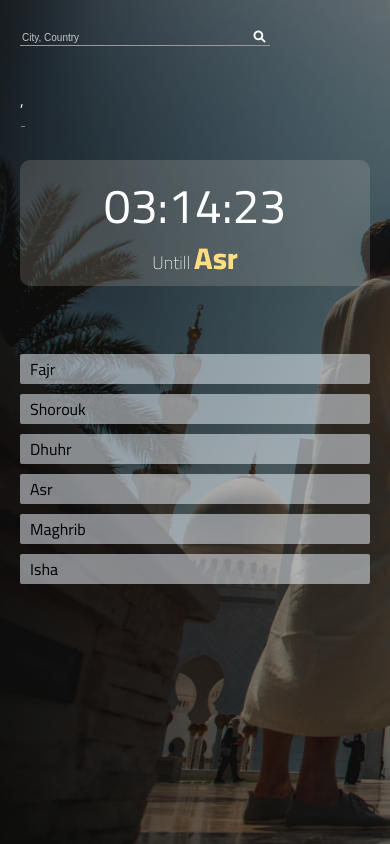
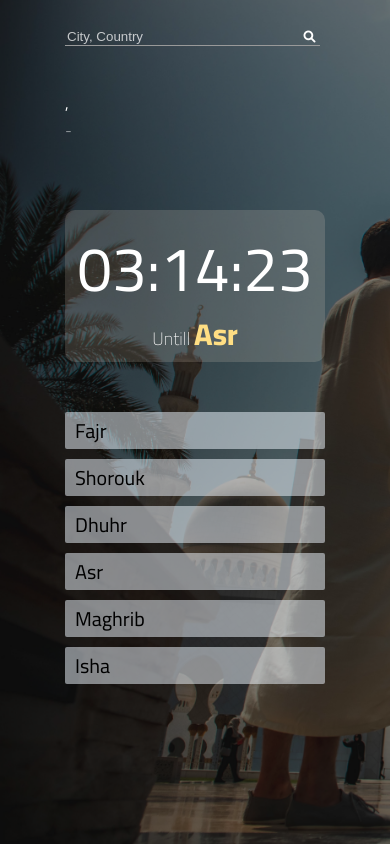
Before and after one commit to ahmedreda1009/Prayers-App, a website: page index.html in a window 390 px wide. Drawn offline with nearby package versions, Linux system fonts and the light colour scheme; no server answers.

Commit message:
css dimentions edits

```diff
--- a/css/style.css
+++ b/css/style.css
@@ -30,15 +30,16 @@ body::after {
 }
 
 .container {
-    width: 100%;
-    height: 100%;
-    max-width: 900px;
+    /* width: 100%;
+    height: 100%; */
+    /* max-width: 900px; */
     display: flex;
-    justify-content: space-evenly;
+    gap: 30px;
+    justify-content: center;
     align-items: center;
 }
 
-@media (max-width: 600px) {
+@media (max-width: 920px) {
     .container {
         display: block;
     }
@@ -46,7 +47,7 @@ body::after {
 
 .info {
     min-width: 300px;
-    min-height: 300px;
+    min-height: 350px;
     /* background-color: rgba(0, 0, 0, 0.1); */
     border-radius: 5px;
     padding: 20px;
@@ -61,13 +62,12 @@ body::after {
     border-bottom: 1px solid #999;
     outline: none;
     color: white;
-    min-width: 250px;
+    min-width: calc(100% - 5px);
     padding-right: 25px;
 }
 
 .info input::placeholder {
     color: #ffffffba;
-    font-size: 10px;
     font-weight: 100;
 }
 
@@ -81,11 +81,11 @@ body::after {
 }
 
 .info .location {
-    margin-top: 10px;
+    margin-top: 20px;
 }
 
 .info .location .city {
-    font-size: 35px;
+    font-size: 30px;
     font-weight: 200;
 }
 
@@ -95,8 +95,8 @@ body::after {
 }
 
 .info .date-time {
-    margin-top: -13px;
-    font-size: 13px;
+    margin-top: -10px;
+    font-size: 15px;
     font-weight: 200;
 }
 
@@ -111,12 +111,20 @@ body::after {
 .info .next-prayer-time {
     margin-top: auto;
     height: 120px;
+
+    width: 400px;
     /* width: max-content; */
     text-align: center;
 }
 
+@media (max-width: 700px) {
+    .info .next-prayer-time {
+        width: 100%;
+    }
+}
+
 .info .time-till-next {
-    font-size: 48px;
+    font-size: 62px;
     background-color: rgba(250, 235, 215, 0.156);
     border-radius: 10px;
     /* padding: 10px 0; */
@@ -140,12 +148,19 @@ body::after {
 }
 
 .prayers {
-    min-width: 300px;
-    min-height: 300px;
-    /* background-color: rgba(0, 0, 0, 0.1); */
     border-radius: 5px;
     display: flex;
     align-items: flex-end;
+    min-height: 350px;
+}
+
+@media (max-width: 700px) {
+    .info {
+        max-width: 300px;
+    }
+    .prayers {
+        max-width: 300px;
+    }
 }
 
 .prayers ul {
@@ -160,6 +175,14 @@ body::after {
     background-color: rgba(240, 248, 255, 0.514);
     padding: 0 10px;
     border-radius: 2px;
+    font-size: 20px;
+    width: 400px;
+}
+
+@media (max-width: 700px) {
+    .prayers .prayer {
+        width: 100%;
+    }
 }
 
 .prayers .prayer:last-child {
--- a/js/main.js
+++ b/js/main.js
@@ -1,7 +1,7 @@
 // const userDateApi = 'http://api.aladhan.com/v1/currentDate?zone=';
 // const userTimeApi = 'http://api.aladhan.com/v1/currentTime?zone=';
 const userLocationApi = 'http://ip-api.com/json/';
-const monthArr = ["Jan", "Feb", "Mar", "Apr", "May", "Jun", "Jul","Aug", "Sep", "Oct", "Nov", "Dec"];
+const monthArr = ["Jan", "Feb", "Mar", "Apr", "May", "Jun", "Jul", "Aug", "Sep", "Oct", "Nov", "Dec"];
 
 let nextPrayer = undefined;
 
@@ -10,13 +10,14 @@ const input = document.querySelector('.info input');
 async function getUserLocation() {
     const response = await axios.get(userLocationApi);
 
-    document.querySelector('.info .location .city').innerHTML = response.data.city;
+    document.querySelector('.info .location .city').innerHTML = response.data.regionName;
     document.querySelector('.info .location .country').innerHTML = response.data.countryCode;
+    console.log(response.data);
 
     return Promise.resolve(response.data);
 }
 
-async function getUserDateTime({city, country}) {
+async function getUserDateTime({ city, country }) {
     // const dateResponse = await axios.get(`${userDateApi}${timezone}`);
     // const timeResponse = await axios.get(`${userTimeApi}${timezone}`);
     // const dateArr = dateResponse.data.data.split('-');
@@ -33,11 +34,11 @@ async function getUserDateTime({city, country}) {
     document.querySelector('.info .date-time .date').innerHTML = `${day} ${monthArr[month]} ${year}`;
     document.querySelector('.info .date-time .time').innerHTML = `${hour > 12 ? `0${hour - 12}` : hour}:${minute < 10 ? `0${minute}` : minute} ${hour >= 12 ? 'PM' : 'AM'}`;
 
-    getPrayers({city, country, month, year, day, hour, minute})
+    getPrayers({ city, country, month, year, day, hour, minute })
 }
 
-async function getPrayers({city, country, month, year, day, hour, minute}) {
-    const userPrayersApi = `http://api.aladhan.com/v1/calendarByCity?city=${city}&country=${country}&method=5&month=${month < 10 ? `0${month + 1}`: month + 1}&year=${year}`;
+async function getPrayers({ city, country, month, year, day, hour, minute }) {
+    const userPrayersApi = `http://api.aladhan.com/v1/calendarByCity?city=${city}&country=${country}&method=5&month=${month < 10 ? `0${month + 1}` : month + 1}&year=${year}`;
     const response = await axios.get(userPrayersApi);
     console.log(month);
     console.log(response.data.data[day - 1].timings);
@@ -45,10 +46,10 @@ async function getPrayers({city, country, month, year, day, hour, minute}) {
 
     for (let time in timings) {
         console.log(timings[time]);
-        timings[time] = timings[time].slice(0,5);
+        timings[time] = timings[time].slice(0, 5);
 
-        const hours = parseInt(timings[time].slice(0,2));
-        const minutes = parseInt(timings[time].slice(3,5));
+        const hours = parseInt(timings[time].slice(0, 2));
+        const minutes = parseInt(timings[time].slice(3, 5));
 
         if (hours >= 12) {
             if (hours > 12) {
@@ -82,13 +83,15 @@ async function searchForCities() {
         const response = await axios.get(countryNameApi);
 
         // get country name from country code.
-        let regionNames = new Intl.DisplayNames(['en'], {type: 'region'});
+        let regionNames = new Intl.DisplayNames(['en'], { type: 'region' });
         let countryName = regionNames.of(response.data.sys.country);
 
         document.querySelector('.info .location .city').innerHTML = response.data.name;
         document.querySelector('.info .location .country').innerHTML = response.data.sys.country;
 
-        getUserDateTime({city: input.value, country:countryName});
+        getUserDateTime({ city: input.value, country: countryName });
+
+        input.value = '';
 
     } catch (error) {
         console.log(error.message);
@@ -97,7 +100,7 @@ async function searchForCities() {
 
 getUserLocation().then(res => {
 
-    getUserDateTime({city: res.city, country: res.countryCode})
+    getUserDateTime({ city: res.city, country: res.countryCode })
 
 }).catch(e => {
     console.log(e.message);
@@ -110,3 +113,7 @@ input.addEventListener('keypress', (e) => {
         searchForCities();
     }
 });
+
+document.querySelector('.search').addEventListener('click', () => {
+    searchForCities();
+})
```
